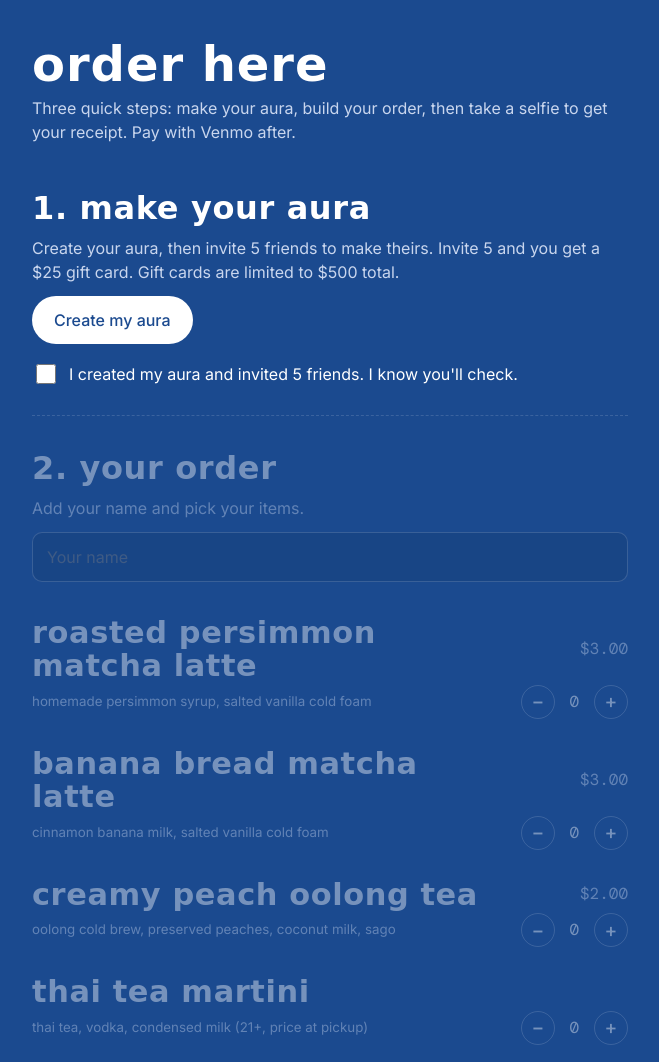
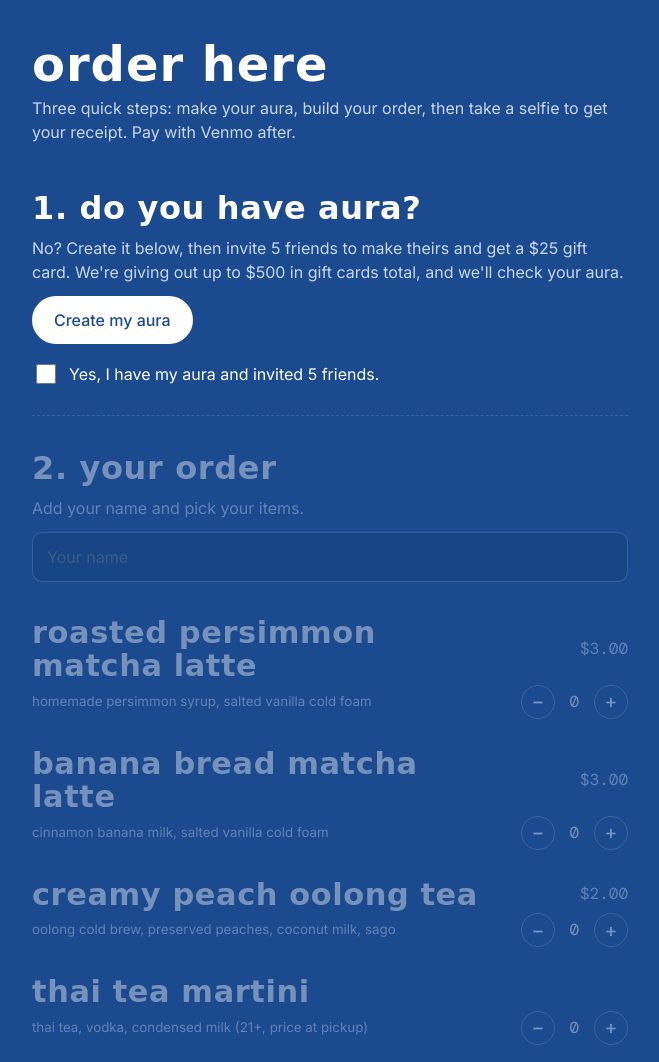
Before and after one commit to jeanleedenim/friendsgivinghomecafe, a website: page index.html in a window 1280 px wide. Shown: the top 1062 px of the page, without its empty margins (310-969 px from the left). Drawn offline with nearby package versions, Linux system fonts and the light colour scheme; a web font is replaced by a local one.

Commit message:
Update index.html

```diff
--- a/index.html
+++ b/index.html
@@ -54,10 +54,10 @@ input[type=file]{position:absolute;opacity:0;width:1px;height:1px}
   <p>Three quick steps: make your aura, build your order, then take a selfie to get your receipt. Pay with Venmo after.</p>
 
   <section id="s1">
-    <h2>1. make your aura</h2>
-    <p>Create your aura, then invite 5 friends to make theirs. Invite 5 and you get a $25 gift card. Gift cards are limited to $500 total.</p>
+    <h2>1. do you have aura?</h2>
+    <p>No? Create it below, then invite 5 friends to make theirs and get a $25 gift card. We're giving out up to $500 in gift cards total, and we'll check your aura.</p>
     <a class="btn" href="https://comparewithmesf.com" target="_blank" rel="noopener">Create my aura</a>
-    <label class="check"><input type="checkbox" id="aura"> <span>I created my aura and invited 5 friends. I know you'll check.</span></label>
+    <label class="check"><input type="checkbox" id="aura"> <span>Yes, I have my aura and invited 5 friends.</span></label>
   </section>
 
   <section id="s2" class="locked" aria-disabled="true">
@@ -150,7 +150,7 @@ function showReceipt(o){
   <h3>${esc(o.name)}</h3><div class="meta">order #${o.id}<br>${esc(o.when)}</div>
   <ul>${o.items.map(i=>`<li>${i.qty} × ${esc(i.name)}</li>`).join('')}</ul>
   <div class="tot"><span>Total</span><span>$${o.tot.toFixed(2)}</span></div>
-  <div class="note">Show this receipt to pick up your order. Aura invites get checked before your gift card is sent.</div>
+  <div class="note">Show this receipt to pick up your order. Your aura gets checked before your gift card is sent.</div>
   <div class="note">Pay on Venmo: <a href="https://venmo.com/u/amber-le-2103" target="_blank" rel="noopener">venmo.com/u/amber-le-2103</a><br>Include order #${o.id} in the note.</div></div>
   <button id="save">Save receipt as image</button>`;
   $('save').onclick=()=>saveImage(o);
```
